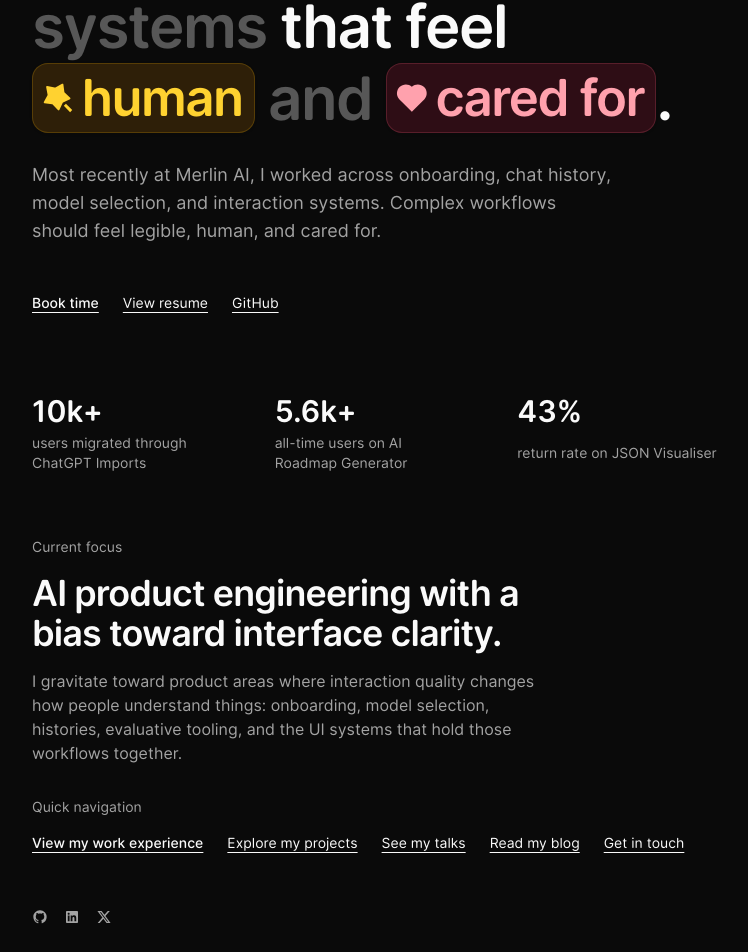
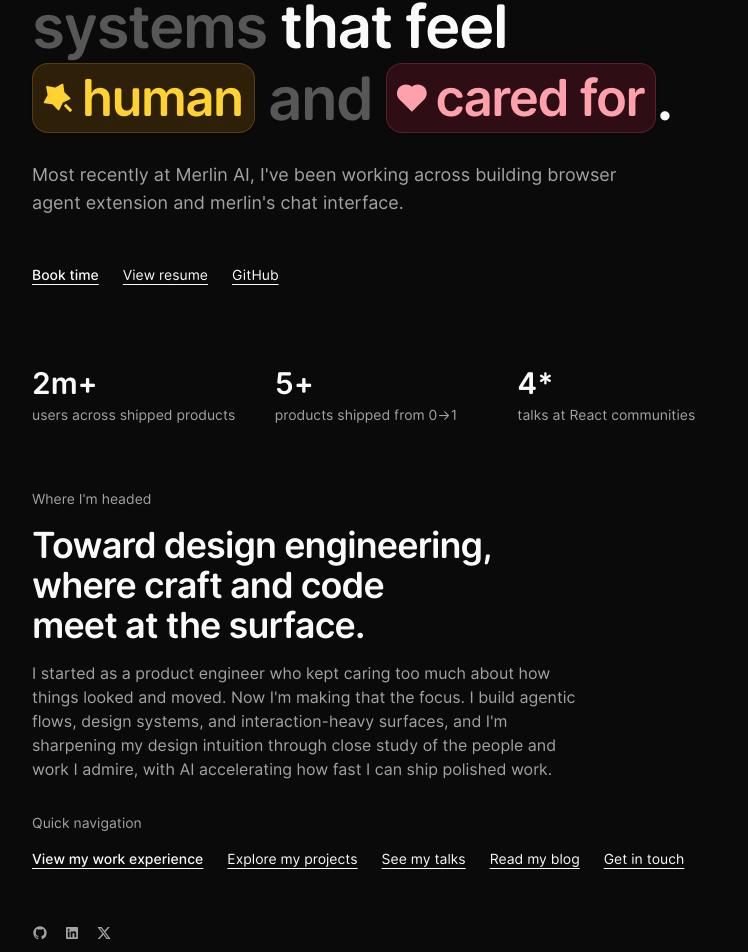
Before and after one commit to thatbeautifuldream/portfolio, a Next.js app: page / in a window 1280 px wide. Shown: the part 289-1241 px from the top of the page, without its empty margins (256-1004 px from the left). Built offline with nearby package versions, Linux system fonts and the light colour scheme.

Commit message:
rewrite copy across all pages with honest intent and design engineering direction

```diff
--- a/app/page.tsx
+++ b/app/page.tsx
@@ -47,9 +47,7 @@ export default function Page() {
                   >
                     human
                   </HeroBadge>{" "}
-                  <span className="text-muted-foreground/50">
-                    and
-                  </span>{" "}
+                  <span className="text-muted-foreground/50">and</span>{" "}
                   <HeroBadge
                     icon={<RiHeartFill className="size-[0.7em] shrink-0" />}
                     burstIcon="RiHeartFill"
@@ -61,9 +59,9 @@ export default function Page() {
                   <span className="text-foreground">.</span>
                 </h1>
                 <p className="max-w-[52ch] text-base text-pretty text-muted-foreground md:text-lg">
-                  Most recently at Merlin AI, I worked across onboarding, chat
-                  history, model selection, and interaction systems. Complex
-                  workflows should feel legible, human, and cared for.
+                  Most recently at Merlin AI, I&apos;ve been working across
+                  building browser agent extension and merlin&apos;s chat
+                  interface.
                 </p>
               </div>
             </div>
@@ -93,15 +91,20 @@ export default function Page() {
           <div className="animate-fade-up grid gap-4 delay-250">
             <div className="grid gap-8">
               <div className="grid gap-4">
-                <p className="text-sm text-muted-foreground">Current focus</p>
+                <p className="text-sm text-muted-foreground">
+                  Where I&apos;m headed
+                </p>
                 <h2 className="max-w-[24ch] text-3xl font-semibold tracking-tight text-balance md:text-4xl">
-                  AI product engineering with a bias toward interface clarity.
+                  Toward design engineering, where craft and code meet at the
+                  surface.
                 </h2>
                 <p className="max-w-[56ch] text-base text-pretty text-muted-foreground">
-                  I gravitate toward product areas where interaction quality
-                  changes how people understand things: onboarding, model
-                  selection, histories, evaluative tooling, and the UI systems
-                  that hold those workflows together.
+                  I started as a product engineer who kept caring too much about
+                  how things looked and moved. Now I&apos;m making that the
+                  focus. I build agentic flows, design systems, and
+                  interaction-heavy surfaces, and I&apos;m sharpening my design
+                  intuition through close study of the people and work I admire,
+                  with AI accelerating how fast I can ship polished work.
                 </p>
               </div>
 
--- a/app/projects/page.tsx
+++ b/app/projects/page.tsx
@@ -6,7 +6,7 @@ import { createMetadata } from "@/lib/metadata"
 export const metadata = createMetadata({
   title: "Projects",
   description:
-    "Products and tools that show what I build when I can choose the problem framing, the interaction model, and where polish matters.",
+    "Side projects born from curiosity. Built to understand technology, shipped to find clarity.",
   canonical: "https://milindmishra.com/projects",
   ogType: "projects",
 })
@@ -17,10 +17,17 @@ export default function ProjectsPage() {
       <section className="section-shell">
         <div className="section-inner grid gap-12">
           <div className="animate-fade-up grid gap-4 delay-100">
-            <p className="text-sm text-muted-foreground">Selected projects</p>
+            <p className="text-sm text-muted-foreground">Side projects</p>
             <h1 className="max-w-[28ch] text-3xl font-semibold tracking-tight text-balance md:text-4xl">
-              What I build when I get to choose the framing and the interaction model.
+              My experimental ground. Build something, break something, learn
+              everything.
             </h1>
+            <p className="max-w-[56ch] text-pretty text-muted-foreground">
+              Most of these started as a late-night question that I
+              couldn&apos;t shake. I build to understand, and I ship because
+              finishing forces clarity. Some got real users, most taught me
+              something I didn&apos;t expect.
+            </p>
           </div>
 
           <div className="grid gap-12">
--- a/app/talks/page.tsx
+++ b/app/talks/page.tsx
@@ -19,8 +19,14 @@ export default function talksPage() {
           <div className="animate-fade-up grid gap-4 delay-100">
             <p className="text-sm text-muted-foreground">Talks</p>
             <h1 className="max-w-[24ch] text-3xl font-semibold tracking-tight text-balance md:text-5xl">
-              Thinking in public sharpens the product and interface work.
+              I share what I learn because it forces me to learn it deeper.
             </h1>
+            <p className="max-w-[56ch] text-pretty text-muted-foreground">
+              These talks come from things I ran into firsthand and
+              couldn&apos;t stop thinking about. Sharing them publicly keeps
+              me honest, helps others experiment sooner, and sharpens my own
+              understanding in a way that building alone never could.
+            </p>
           </div>
 
           <div className="grid gap-8">
@@ -49,12 +55,14 @@ export default function talksPage() {
           <div className="animate-fade-up grid gap-4 pt-8 delay-300">
             <p className="text-sm text-muted-foreground">Open source</p>
             <h2 className="max-w-[24ch] text-2xl font-semibold tracking-tight">
-              A small but pointed trail of product-minded contributions.
+              Contributions that started as problems I hit at work.
             </h2>
             <p className="max-w-[56ch] text-pretty text-muted-foreground">
-              The pattern is consistent with the rest of the work: polished
-              affordances, stronger authoring ergonomics, and more useful
-              interaction details.
+              While building AI chat interfaces at Merlin, the core challenge
+              was rendering streamed markdown responses cleanly. That led me
+              to Streamdown, Vercel&apos;s open source markdown renderer built
+              for AI streaming. These contributions came from real product
+              gaps, not side quests.
             </p>
           </div>
 
--- a/app/work/page.tsx
+++ b/app/work/page.tsx
@@ -4,7 +4,7 @@ import { createMetadata } from "@/lib/metadata"
 export const metadata = createMetadata({
   title: "Work",
   description:
-    "Product and AI work across high-velocity startup environments. Shipping product-critical interfaces, improving workflow clarity, and making early systems resilient enough to grow.",
+    "Work across startup environments. Different products and teams, but a consistent pull toward the surfaces people touch and the craft behind them.",
   canonical: "https://milindmishra.com/work",
   ogType: "work",
 })
@@ -20,9 +20,10 @@ export default function WorkPage() {
               Product and AI work across startup environments.
             </h1>
             <p className="max-w-[56ch] text-base text-pretty text-muted-foreground md:text-lg">
-              These roles show what I optimize for: shipping product-critical
-              interfaces, improving workflow clarity, and making early systems
-              resilient enough to grow.
+              Different products and teams, but a consistent pull toward the
+              surfaces people touch and the craft behind them. I&apos;m still
+              sharpening that instinct, and honestly, that&apos;s what keeps
+              the work alive for me.
             </p>
           </div>
 
--- a/lib/portfolio-data.ts
+++ b/lib/portfolio-data.ts
@@ -2,15 +2,19 @@ export const siteLinks = {
   primaryCta: { href: "https://cal.com/milind", label: "Book time" },
   resume: { href: "https://resume.milind.app", label: "View resume" },
   github: { href: "https://github.com/thatbeautifuldream", label: "GitHub" },
-  linkedin: { href: "https://www.linkedin.com/in/mishramilind/", label: "LinkedIn" },
+  linkedin: {
+    href: "https://www.linkedin.com/in/mishramilind/",
+    label: "LinkedIn",
+  },
   x: { href: "https://x.com/milindmishra_", label: "X/Twitter" },
 }
 
 export const heroStats = [
-  { label: "users migrated through ChatGPT Imports", value: "10k+" },
-  { label: "all-time users on AI Roadmap Generator", value: "5.6k+" },
-  { label: "return rate on JSON Visualiser", value: "43%" },
+  { label: "users across shipped products", value: "2m+" },
+  { label: "products shipped from 0→1", value: "5+" },
+  { label: "talks at React communities", value: "4*" },
 ]
+
 export const roles = [
   {
     company: "Merlin AI by Foyer",
@@ -55,66 +59,52 @@ export const roles = [
 
 export const projects = [
   {
-    name: "AI Roadmap Generator",
-    status: "Live",
-    href: "https://airoadmapgenerator.com",
-    github: "https://github.com/thatbeautifuldream/ai-roadmap-generator",
-    description:
-      "A full-stack AI product for generating personalized learning roadmaps with typed outputs and a visual node-based interface.",
-    metrics: [
-      { label: "All-time users", value: "5,600+" },
-      { label: "Roadmaps generated", value: "500+" },
-    ],
-    highlights: [
-      "Built the full stack: prompt design, typed parsing, canvas renderer, and responsive product UX.",
-      "Optimized roadmap generation to feel fast enough for exploration, not just one-off use.",
-    ],
-    tags: ["Next.js", "TypeScript", "Canvas", "LLMs"],
-  },
-  {
     name: "JSON Visualiser",
     status: "Live",
     href: "https://jsonvisualiser.com",
     github: "https://github.com/thatbeautifuldream/jsonvisualiser",
     description:
-      "A JSON debugging and visualization tool with tree and grid views for nested data exploration.",
+      "JSON inspection and visualization tool for debugging deeply nested payloads across tree and grid views.",
     metrics: [
-      { label: "Unique users", value: "143" },
       { label: "Return rate", value: "43%" },
+      { label: "Power user sessions", value: "49" },
     ],
     highlights: [
-      "Made deeply nested payloads understandable without making the interface feel heavy.",
-      "Balanced readability and rendering performance for large structures and smaller screens.",
+      "Built a unified inspection workflow that combines validation, formatting, and multi-view exploration for complex payloads.",
+      "Implemented tree and grid renderers optimized for nested JSON structures with efficient expand and collapse interactions.",
     ],
     tags: ["React", "TypeScript", "D3.js"],
   },
   {
-    name: "models.surf",
+    name: "Markdown Visualizer",
     status: "Live",
-    href: "https://models.surf",
-    github: "https://github.com/thatbeautifuldream/models",
+    href: "https://markdownvisualizer.com",
+    github: "https://github.com/thatbeautifuldream/markdownvisualizer",
     description:
-      "A capability-first model discovery interface for developers choosing across rapidly changing AI models.",
-    metrics: [{ label: "Project stage", value: "2026" }],
+      "Markdown editing and preview tool for fast iteration on technical writing workflows.",
+    metrics: [],
     highlights: [
-      "Designed the interface around fit-for-purpose filtering, not model-list browsing.",
-      "Used ranking and capability views to cut evaluation time for developers exploring options.",
+      "Built a low-latency editing and preview workflow to reduce context switching while drafting markdown-heavy content.",
+      "Implemented rendering and editing utilities that keep technical writing workflows responsive and predictable.",
     ],
-    tags: ["Next.js", "AI tooling", "Search UX"],
+    tags: ["React", "TypeScript", "Markdown"],
   },
   {
-    name: "Resume App",
-    status: "Open source",
-    href: "https://resume.milind.app",
-    github: "https://github.com/thatbeautifuldream/resume",
+    name: "attnui",
+    status: "In progress",
+    href: "https://attnui.com",
+    github: "https://github.com/thatbeautifuldream/ui",
     description:
-      "A typed, hackable resume website with human-readable, ATS-friendly, and chat-friendly views from one structured source.",
-    metrics: [{ label: "Modes from one dataset", value: "4" }],
+      "A passion project and my design engineering playground. A component library where I work through motion, interaction quality, and the small details that make interfaces feel finished.",
+    metrics: [
+      { label: "Components", value: "3" },
+      { label: "Registry", value: "attnui.com/r/registry.json" },
+    ],
     highlights: [
-      "Treats a resume as product data, not styled text.",
-      "Combines readable UI, APIs, and AI chat grounding from a single schema.",
+      "Where I experiment with interaction design, motion systems, and the craft I want to bring to every product I touch.",
+      "Production-ready primitives built to raise my own bar for what polished frontend work looks like.",
     ],
-    tags: ["Next.js", "shadcn/ui", "AI chat"],
+    tags: ["React", "TypeScript", "Motion", "Design Systems"],
   },
 ]
 
@@ -150,12 +140,12 @@ export const contributions = [
     title: "Streamdown table copy and CSV / markdown download options",
     href: "https://github.com/vercel/streamdown/pull/99",
     context:
-      "Improved utility and export affordances for markdown-heavy developer workflows.",  },
+      "Improved utility and export affordances for markdown-heavy developer workflows.",
+  },
   {
     title: "Streamdown code and image download affordances",
     href: "https://github.com/vercel/streamdown/pull/102",
-    context:
-      "Added more complete download behavior for rendered content.",
+    context: "Added more complete download behavior for rendered content.",
   },
   {
     title: "AI Elements speech-to-text prompt input",
```
Also changed, not shown: 1 other file (tests, documents, lock files or other folders).
